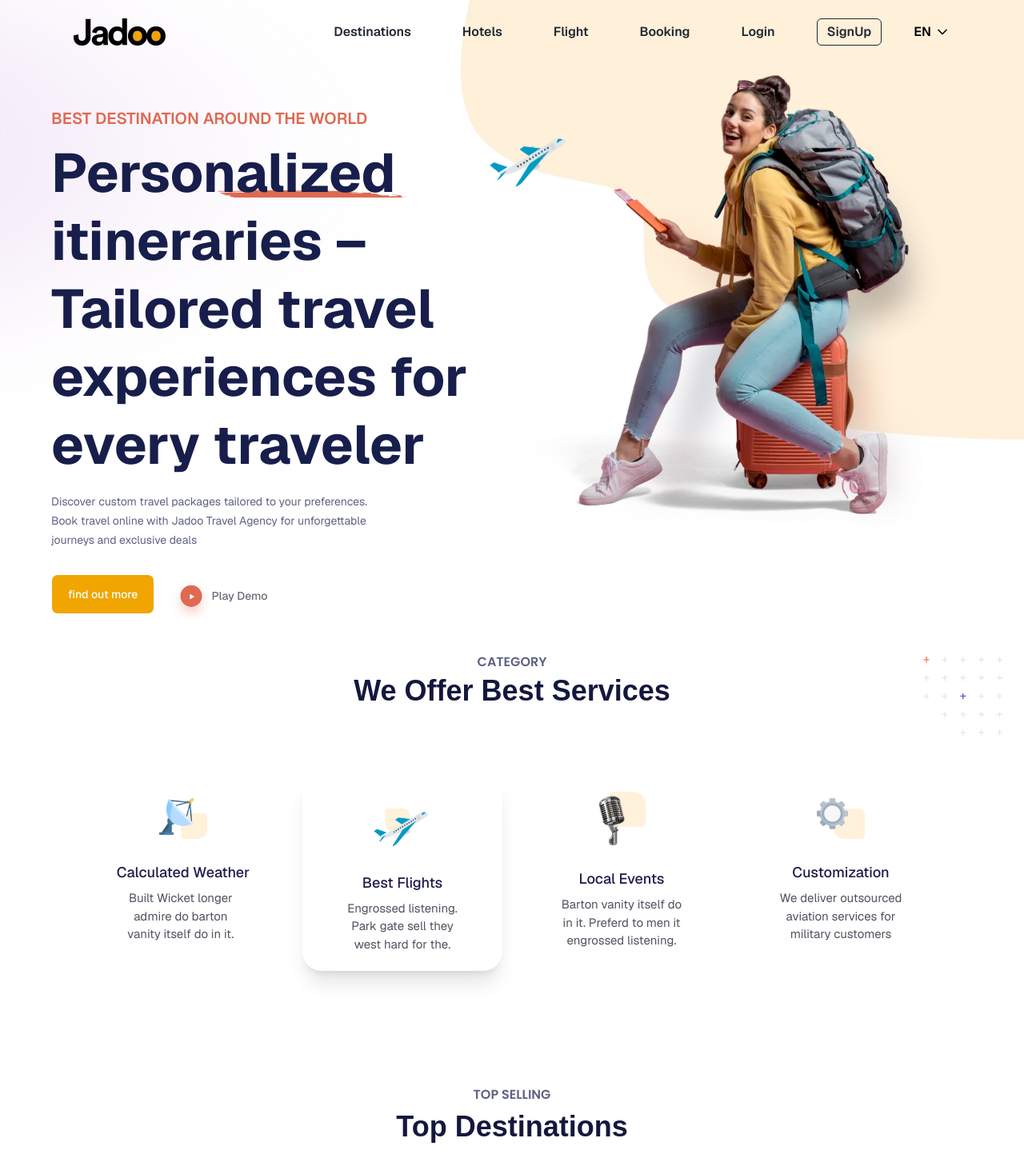
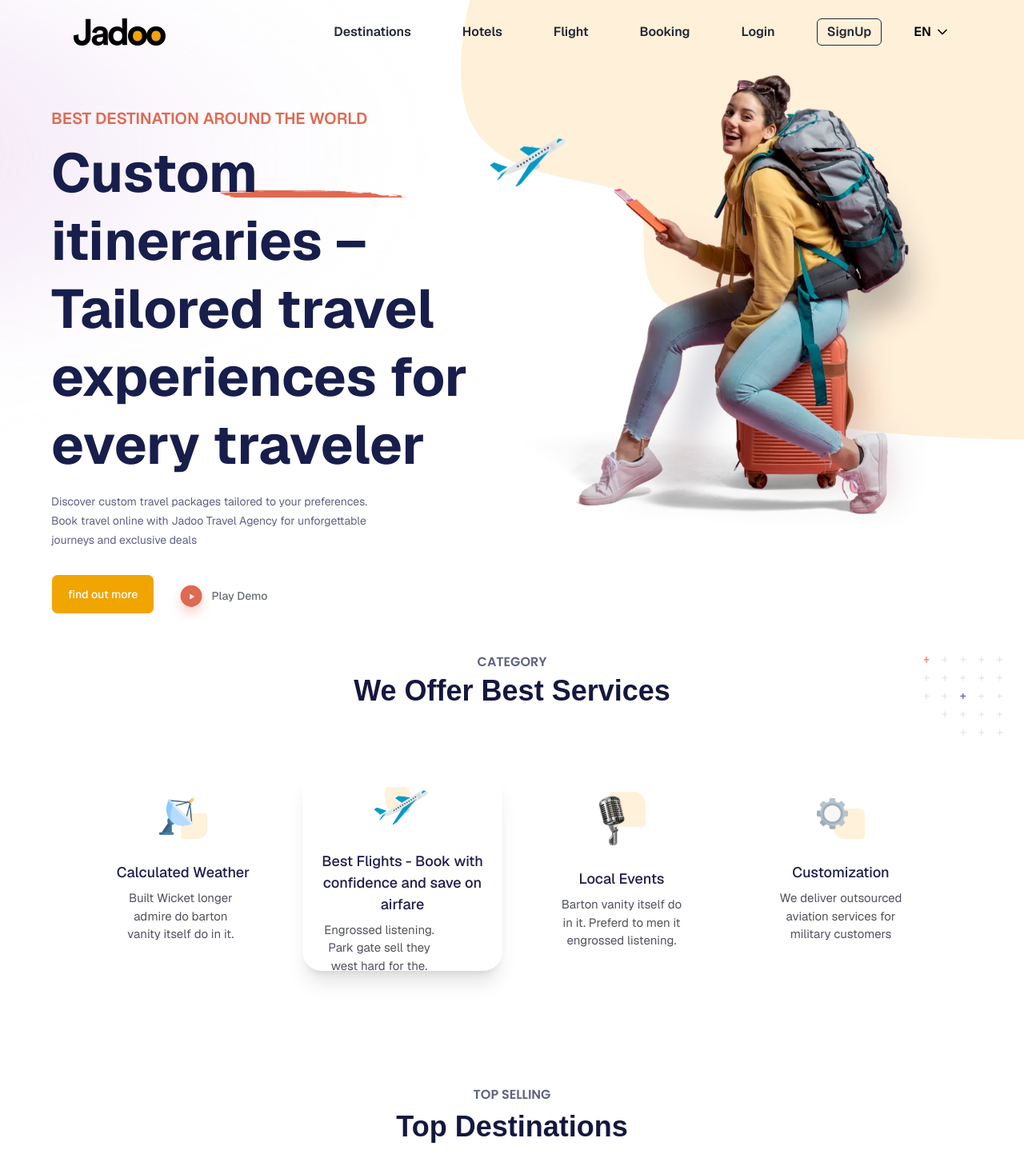
Before and after one commit to hshehriyaralam/Jadoo---Travel-Agency-, a Next.js app: page / in a window 1280 px wide. Shown: the top 1468 px of the page at 80% size. Built offline with nearby package versions, Linux system fonts and the light colour scheme; a web font is replaced by a local one.

Commit message:
SEO updated

```diff
--- a/app/booking/page.tsx
+++ b/app/booking/page.tsx
@@ -5,9 +5,9 @@ import Footer from "@/components/common/footer";
 
 export const metadata: Metadata = {
   // title: "Plan Your Trip | Jadoo Travel Agency",
-  title: "Travel Booking Services | Jadoo Travel",
+  title: "Cheap Flight Booking Services | Jadoo Travel",
   description:
-    "Book your next trip with ease using our online travel booking platform. Secure, fast, and reliable service for all destinations",
+    "Book instant hotel reservations with Jadoo Travel – secure, fast, and reliable service for all destinations",
   alternates: {
     canonical: "/booking",
   },
--- a/app/destinations/page.tsx
+++ b/app/destinations/page.tsx
@@ -5,9 +5,9 @@ import Footer from "@/components/common/footer";
 
 export const metadata: Metadata = {
   // title: "Best Travel Destinations in Europe | Jadoo",
-  title: "best travel destinations 2024 for families",
+  title: "Best Travel Destinations 2024 for Families in Europe",
   // description: "Explore top European destinations with Jadoo. Discover Rome, London, attractions, travel ideas, and inspiration for your next trip.",
-  description: "Discover affordable travel destinations worldwide. Get expert tips, budget itineraries, and exclusive deals from Jadoo Travel",
+  description: "Discover affordable family-friendly travel destinations in Europe. Get expert tips, budget itineraries, and exclusive deals from Jadoo Travel",
   alternates: {
     canonical: "/destinations",
   },
--- a/app/layout.tsx
+++ b/app/layout.tsx
@@ -15,7 +15,7 @@ const geistMono = Geist_Mono({
 export const metadata: Metadata = {
   metadataBase: new URL("https://jadoo-travel-agency-one.vercel.app"),
   title: "Travel Agency Services | Jadoo Travel",
-  description:"Explore custom travel packages tailored to your preferences with Jadoo Travel Agency – unforgettable journeys and personalized itineraries",
+  description:"Explore custom travel packages and exclusive deals with Jadoo Travel Agency – unforgettable journeys and personalized itineraries",
   alternates: {
     canonical: "/",
   },
--- a/components/common/hero.tsx
+++ b/components/common/hero.tsx
@@ -49,7 +49,7 @@ const Hero = () => {
             leading-tight  max-w-[545px] mx-auto lg:mx-0  z-50 "
             >
               {/* Travel, enjoy and live a new and full life */}
-              Personalized itineraries – Tailored travel experiences for every traveler
+              Custom itineraries – Tailored travel experiences for every traveler
             </h1>
           </div>
 
--- a/data/categories.tsx
+++ b/data/categories.tsx
@@ -14,7 +14,7 @@ import carFour from "@/public/category/card4.png";
     },
     {
       id: 2,
-      titile: "Best Flights",
+      titile: "Best Flights - Book with confidence and save on airfare",
       description:
         "Engrossed listening. Park gate sell they west hard for the.",
       image: carTwo,
```
